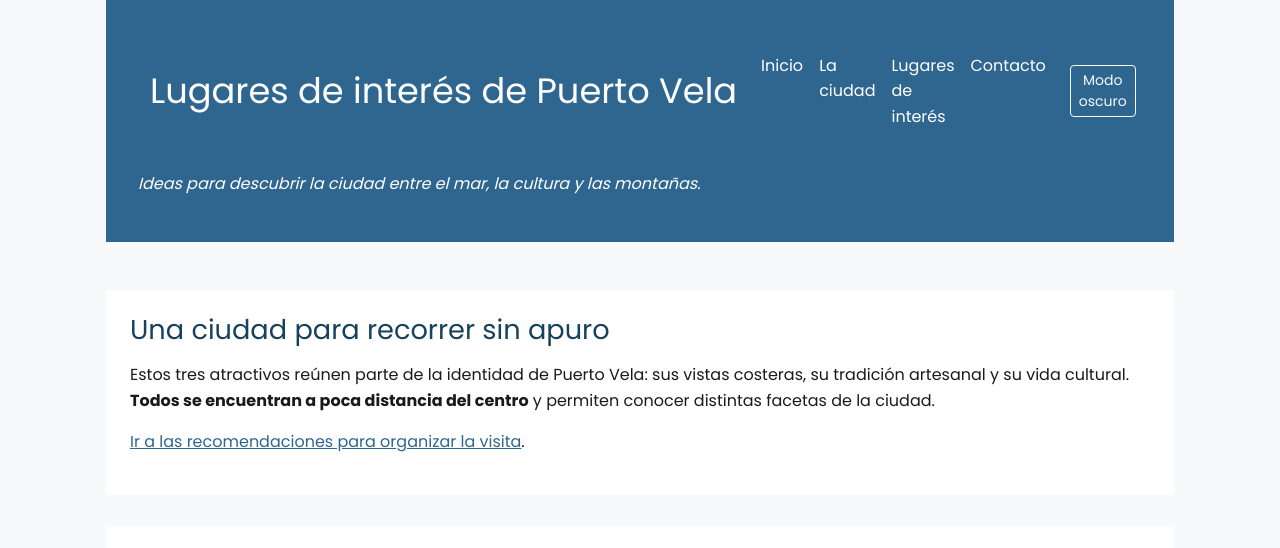
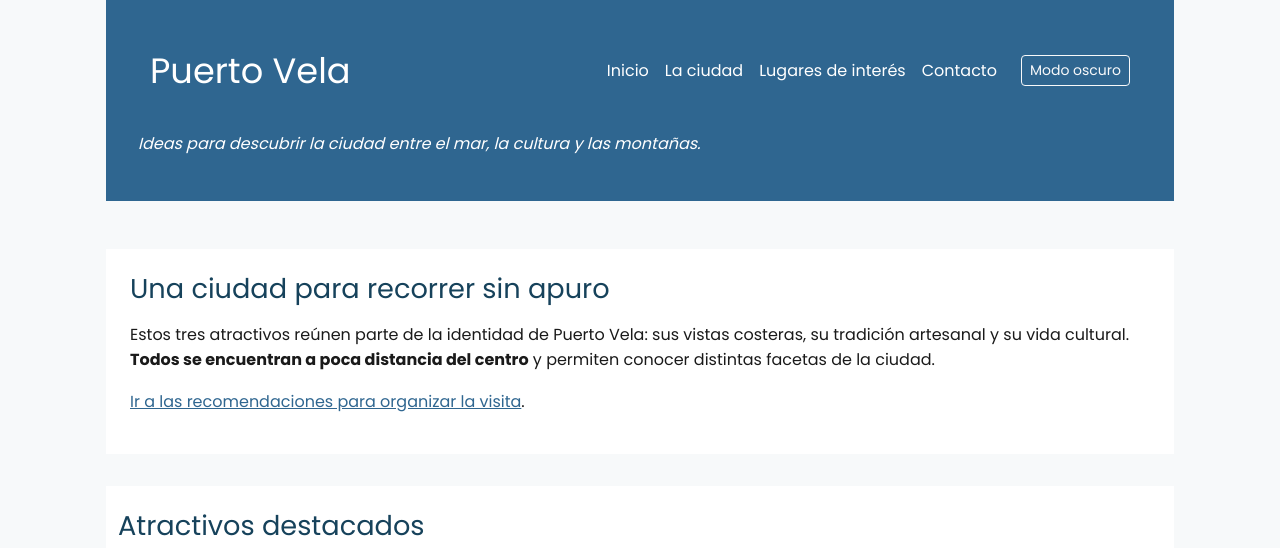
Before and after one commit to gianfrancopolo5-oss/Trabajo-practico-1, a plain HTML site: page lugares.html in a window 1280 px wide. Shown: the top 548 px of the page. Drawn offline with nearby package versions, Linux system fonts and the light colour scheme; a script that the page names is missing.

Commit message:
Actualizo navbar-brand a "Puerto Vela"

```diff
--- a/lugares.html
+++ b/lugares.html
@@ -17,7 +17,7 @@
         <div class="container-fluid">
 
             <!-- Nombre de la ciudad -->
-            <a class="navbar-brand" href="index.html"><h1>Lugares de interés de Puerto Vela</h1></a>
+            <a class="navbar-brand" href="index.html"><h1>Puerto Vela</h1></a>
 
             <!-- Botón hamburguesa para celulares -->
             <button
```
